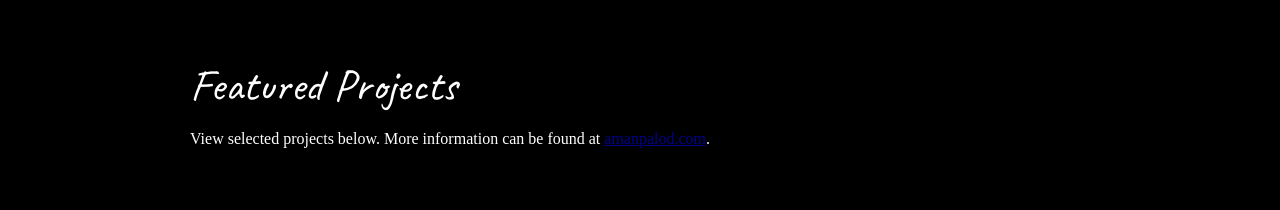
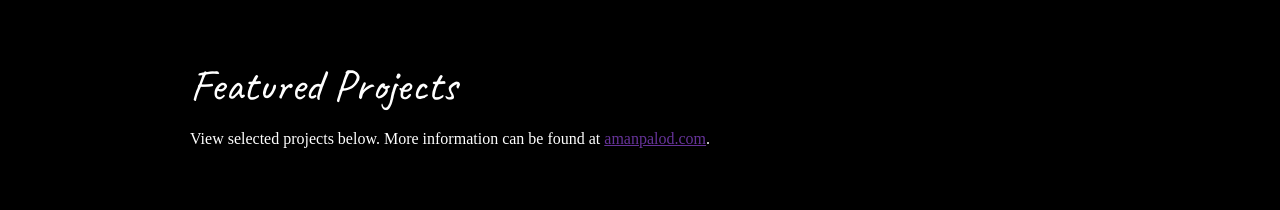
Before and after one commit to palodaman/personal-website, a React (Create React App) app: page /resume in a window 1280 px wide. Shown: the part 1120-1330 px from the top of the page. Built offline with nearby package versions, Linux system fonts and the light colour scheme.

Commit message:
minor changes II

```diff
--- a/src/pages/Contact.js
+++ b/src/pages/Contact.js
@@ -51,7 +51,7 @@ export default function Contact() {
         {/* <Grid container justify="space-between">   */}
         <Box sx={{display:'flex', justifyContent:'space-between', marginBottom:'42px'}}>
         <Typography id="modal-modal-title" variant="h6" component="h2" align="left" fontSize={15}>
-            2368827691
+            +1 2368827691
           </Typography>
           <Typography id="modal-modal-title" variant="h6" component="h2" align="left" fontSize={15}>
               palod.aman@gmail.com
--- a/src/pages/Resume.js
+++ b/src/pages/Resume.js
@@ -90,7 +90,7 @@ export default function Resume(){
       <section className="projects">
         <div className="content-wrap divider">
             <h2>Featured Projects</h2>
-            <p>View selected projects below. More information can be found at <a style={{color:'rebeccapurple/projects'}} href="aman-palod.netlify.app" target="_blank">amanpalod.com</a>.</p>
+            <p>View selected projects below. More information can be found at <a style={{color:'rebeccapurple'}} href="aman-palod.netlify.app" target="_blank">amanpalod.com</a>.</p>
              {/* <!-- _blank attr opens the link in a new tab. href = #some_id redirects the click to an element on the page with that id --> */}
              {/* <!-- Copy the whole <section> block to add more projects. --> */}
             <section className="project-item">
```
